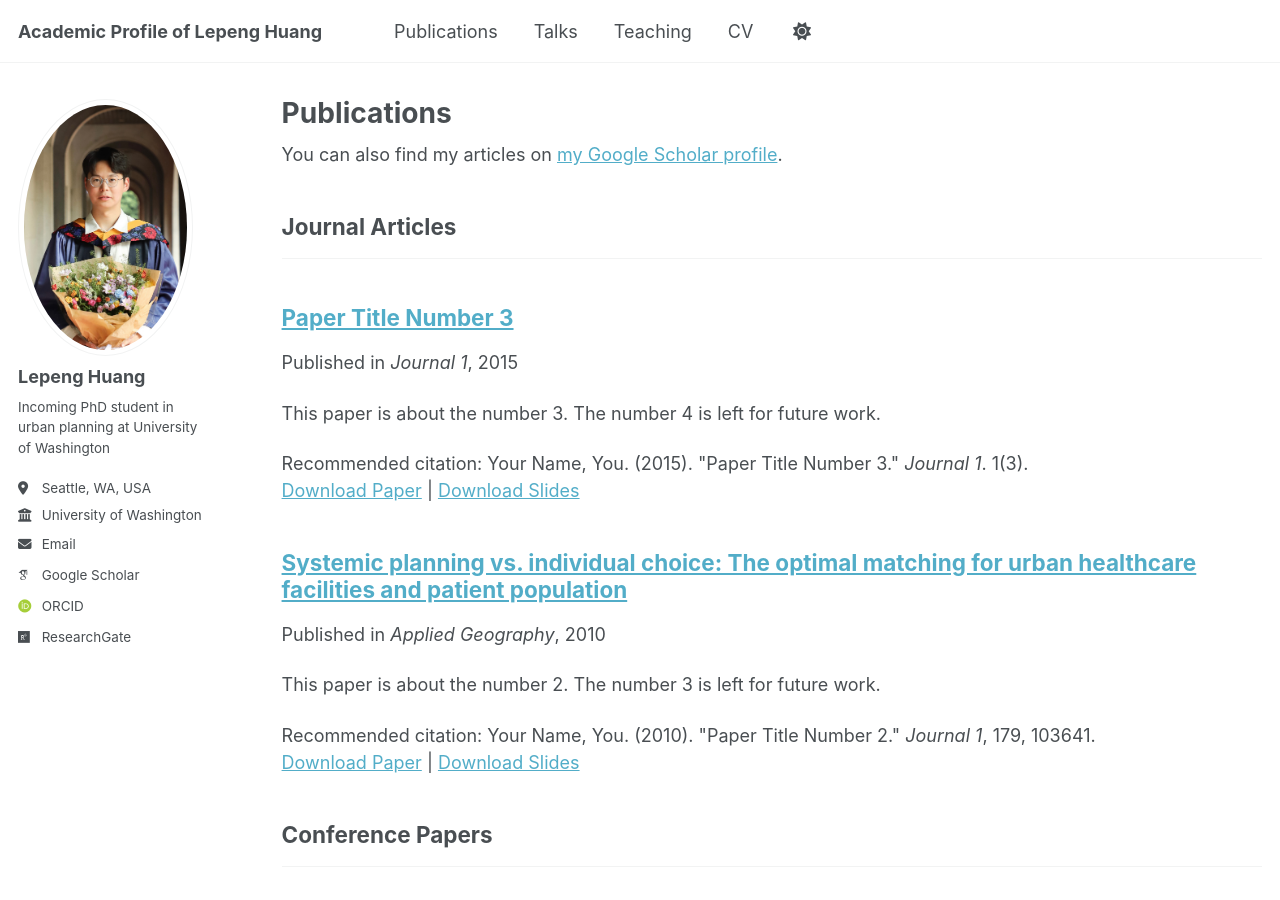
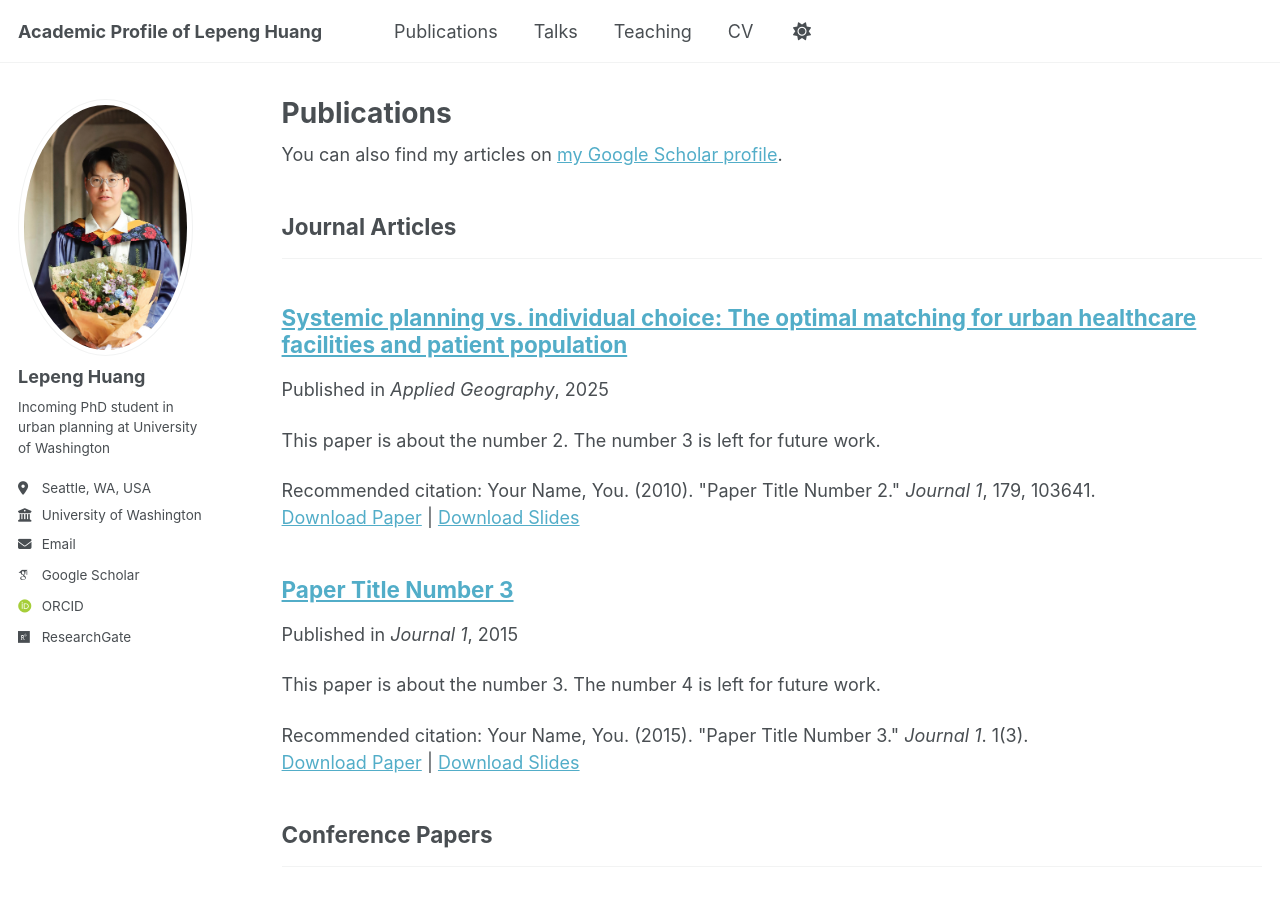
Before and after one commit to lepenghuang/lepenghuang.github.io, a Jekyll site: the page built from _pages/publications.html, in a window 1280 px wide and 900 px high. Built offline with Jekyll 4.4.1, drawn with Linux system fonts in a browser that asks for light colours; some web fonts are replaced; a script that is not in the unit is left out.

Commit message:
Update and rename 2010-10-01-paper-title-number-2.md to 2025-04-18-paper-systemicplanning-number-2.md

```diff
--- a/_publications/2010-10-01-paper-title-number-2.md
+++ b/_publications/2025-04-18-paper-systemicplanning-number-2.md
@@ -4,7 +4,7 @@ collection: publications
 category: manuscripts
 permalink: /publication/2010-10-01-paper-title-number-2
 excerpt: 'This paper is about the number 2. The number 3 is left for future work.'
-date: 2010-10-01
+date: 2025-04-18
 venue: 'Applied Geography'
 slidesurl: 'http://academicpages.github.io/files/slides2.pdf'
 paperurl: 'https://www.sciencedirect.com/science/article/pii/S0143622825001365'
```
